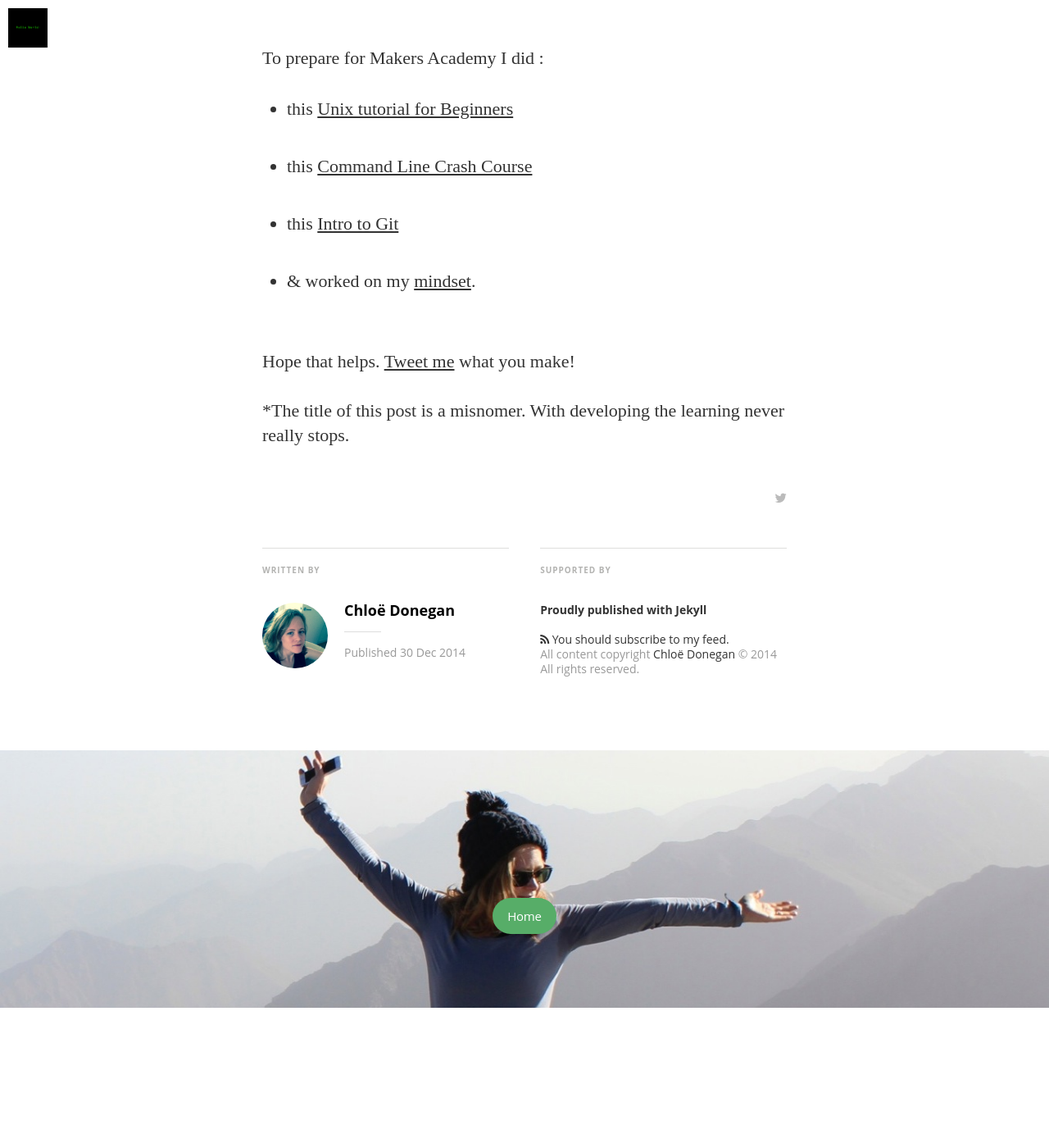
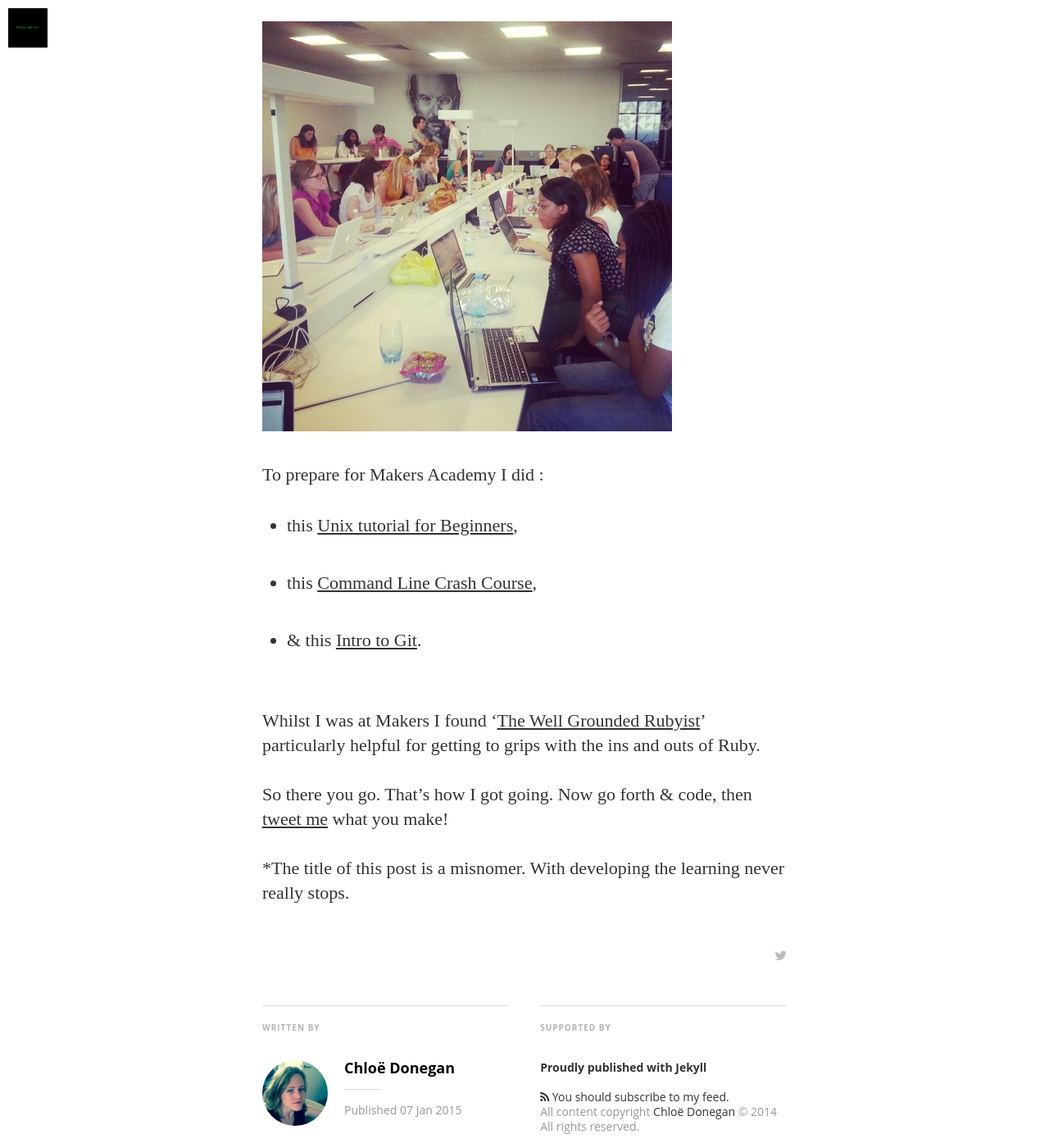
Before and after one commit to csharpd/csharpd.github.io, a Jekyll site: the page built from _posts/2015-01-07-How-i-learnt-to-code.markdown, in a window 1280 px wide and 1400 px high, scrolled down 2357 px. Shown: the whole window at 82% size. Built offline with Jekyll 4.4.1, drawn with Linux system fonts in a browser that asks for light colours; nearby versions of some CDN libraries; some web fonts are replaced; Markdown is read by kramdown in place of the engine named in the settings; before the commit the page ends 3586 px from its top, so only the background shows below that; some of the changed text lies outside the part shown.

Commit message:
How I learnt to code

```diff
--- a/_posts/2014-12-30-Ruby-resources.markdown
+++ b/_posts/2015-01-07-How-i-learnt-to-code.markdown
@@ -1,16 +1,15 @@
 ---
 layout: post
 title:  "How I learnt to code*"
-date:   2014-12-30 14:34:25
+date:   2015-01-07 14:34:25
 categories: education
-image: /education/assets/article_images/2014-12-30-ruby-resources/rubies.jpg
-comments: true
+image: /assets/article_images/2015-01-07-How-i-learnt-to-code/rubies.jpg
 ---
 Six months ago I decided to teach myself Ruby.
 
 Now I work as a developer :)
 
-These are the resources that I found helpful when I was starting out:
+I often get asked about which resources I found helpful when I was starting out so here is a post on that.
 
 If your aim is to quickly find out what 'coding' is, spend an hour with [Dash](https://dash.generalassemb.ly/). This is a super easy (& fun) way to test the waters.
 Then try and make your own site. This was my [first attempt](http://www.geekchic.me/).
@@ -30,19 +29,20 @@
 I believe that the best way to get around this is to do an in-person course to at least get your head around the basics. Then move on to developing projects collaboratively with people of a similar level.
 
 [Code First Girls](http://www.codefirstgirls.org.uk/)  introduced me to HTML, CSS, Sinatra & Ruby. This is an amazing (free) part time course for women at or just out of university. If you can get a spot jump at the chance - I can't recommend it enough.
-
-![](/education/assets/article_images/2014-12-30-ruby-resources/cfg.jpg)
+<br>
+<br>
+![](/assets/article_images/2015-01-07-How-i-learnt-to-code/cfg.jpg)
 
 To prepare for Makers Academy I did :
 
-+ this [Unix tutorial for Beginners](http://www.ee.surrey.ac.uk/Teaching/Unix/)
++ this [Unix tutorial for Beginners](http://www.ee.surrey.ac.uk/Teaching/Unix/),
 
-+ this [Command Line Crash Course](http://cli.learncodethehardway.org/)
++ this [Command Line Crash Course](http://cli.learncodethehardway.org/),
 
-+ this [Intro to Git](http://gitimmersion.com/lab_01.html)
++ & this [Intro to Git](http://gitimmersion.com/lab_01.html).
 
-+ & worked on my [mindset](http://csharpd.github.io/education/2014/05/01/The-happiness-advantage.html).
+Whilst I was at Makers I found '[The Well Grounded Rubyist](http://www.amazon.co.uk/The-Well-Grounded-Rubyist-David-Black/dp/1933988657)' particularly helpful for getting to grips with the ins and outs of Ruby.
 
-Hope that helps. [Tweet me](https://twitter.com/chloe_does) what you make!
+So there you go. That's how I got going. Now go forth & code, then [tweet me](https://twitter.com/chloe_does) what you make!
 
 *The title of this post is a misnomer. With developing the learning never really stops.
```
Also changed, not shown: assets/article_images/2015-01-07-How-i-learnt-to-code/cfg.jpg (renamed from assets/article_images/2014-12-30-Ruby-resources/cfg.jpg), assets/article_images/2015-01-07-How-i-learnt-to-code/rubies.jpg (renamed from assets/article_images/2014-12-30-Ruby-resources/rubies.jpg), 3 other files.
